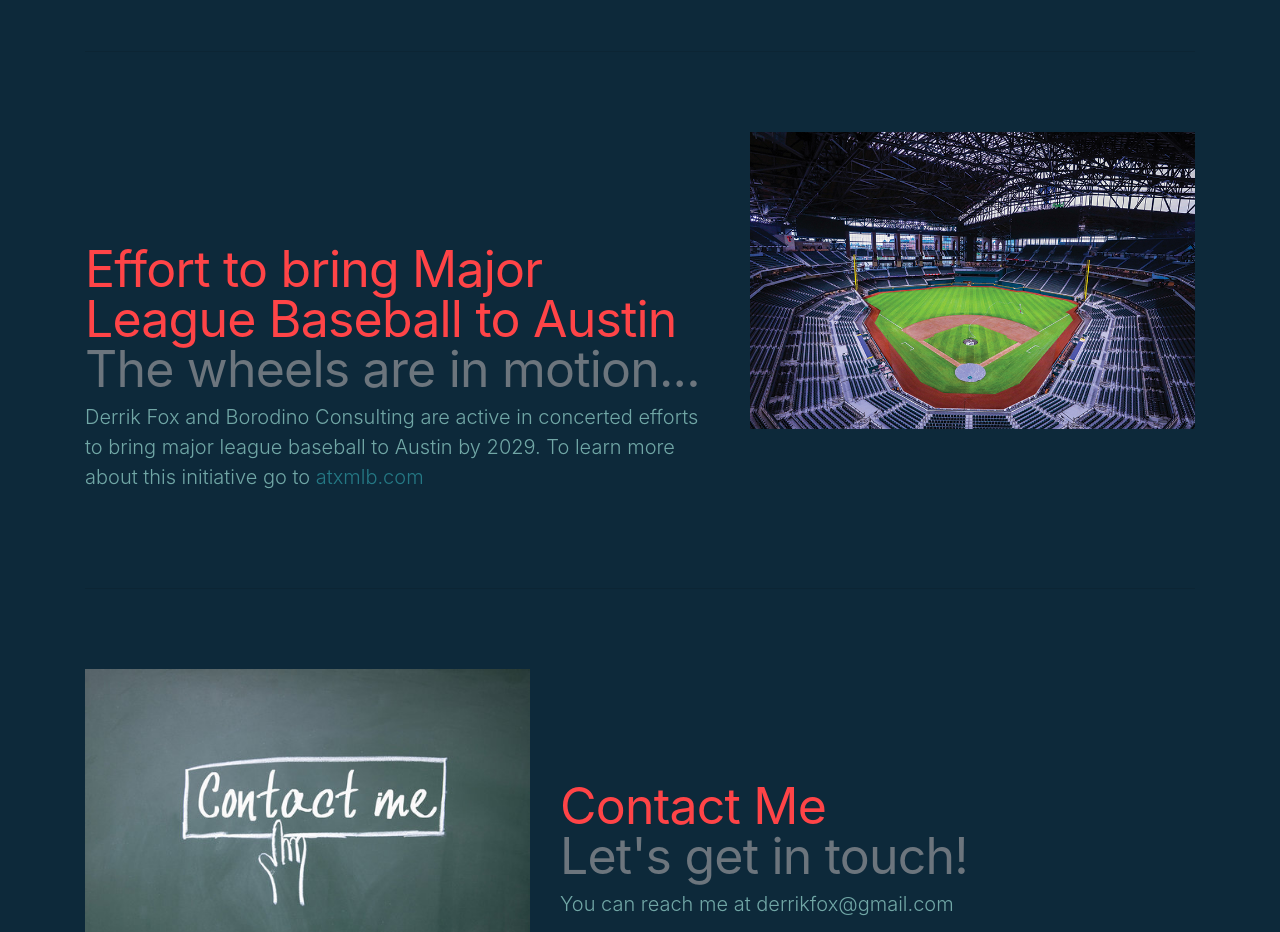
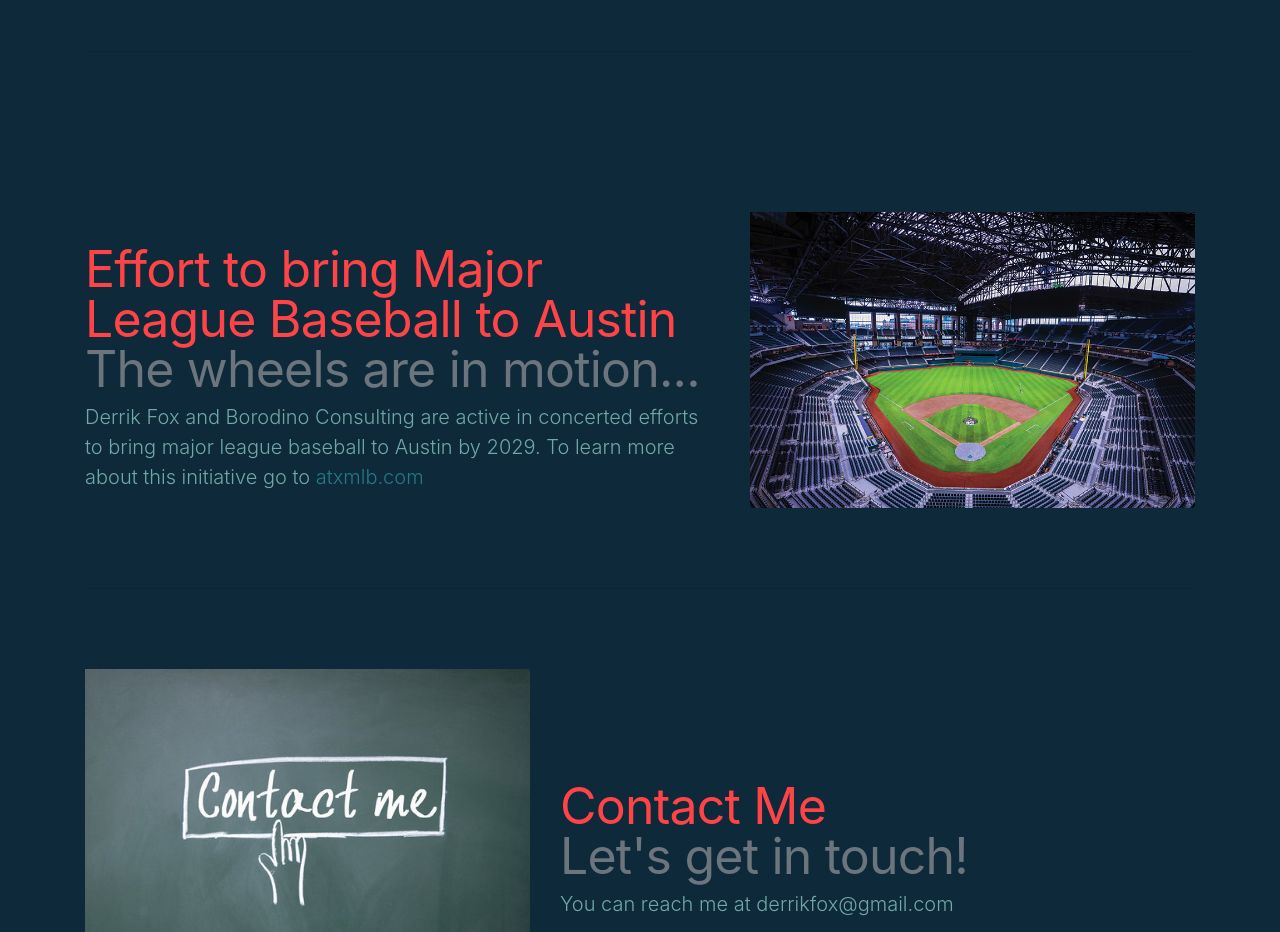
Before and after one commit to Jorge-Cano/bf-responsive, a plain HTML site: page index.html in a window 1280 px wide. Shown: the part 1640-2572 px from the top of the page. Drawn offline with Linux system fonts and the light colour scheme.

Commit message:
align mlb

```diff
--- a/index.html
+++ b/index.html
@@ -167,13 +167,13 @@
 
         <hr class="featurette-divider">
 
-        <div id="major-league-baseball" class="row featurette">
+        <div id="major-league-baseball" class="row featurette align-items-end">
           <div class="col-md-7">
             <h2 class="featurette-heading">Effort to bring Major League Baseball to Austin <span class="text-muted"><br>The wheels are in motion...</span></h2>
             <p class="lead">Derrik Fox and Borodino Consulting are active in concerted efforts to bring major league baseball to Austin by 2029. To learn more about this initiative go to <a href="https://atxmlb.com">atxmlb.com</a></p>
           </div>
           <div class="col-md-5">
-            <img class="featurette-image img-fluid mx-auto" src="mlb.jpg" alt="MLB" >
+            <img class="featurette-image img-fluid mx-auto align-self-end" src="mlb.jpg" alt="MLB">
           </div>
         </div>
 
```
